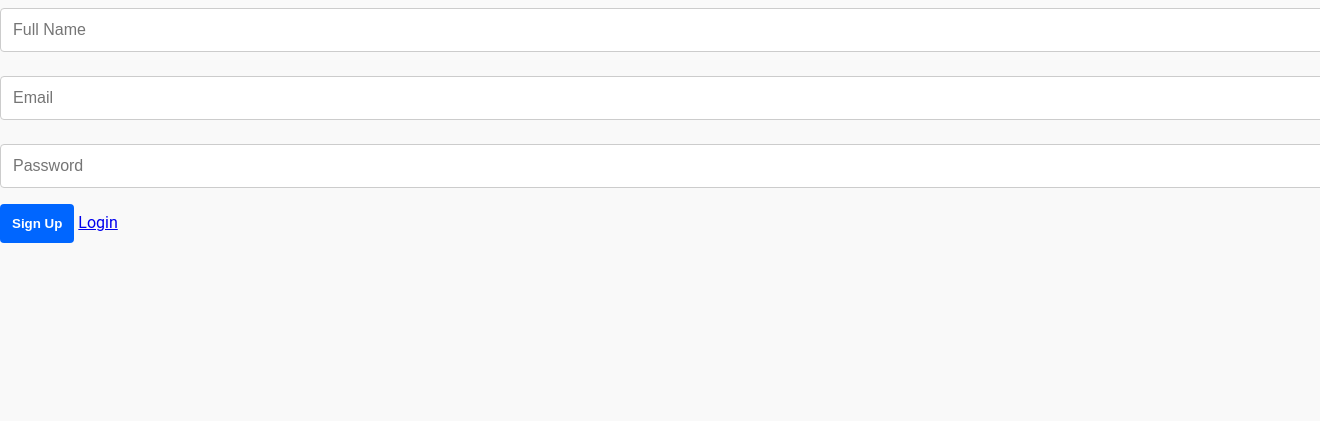
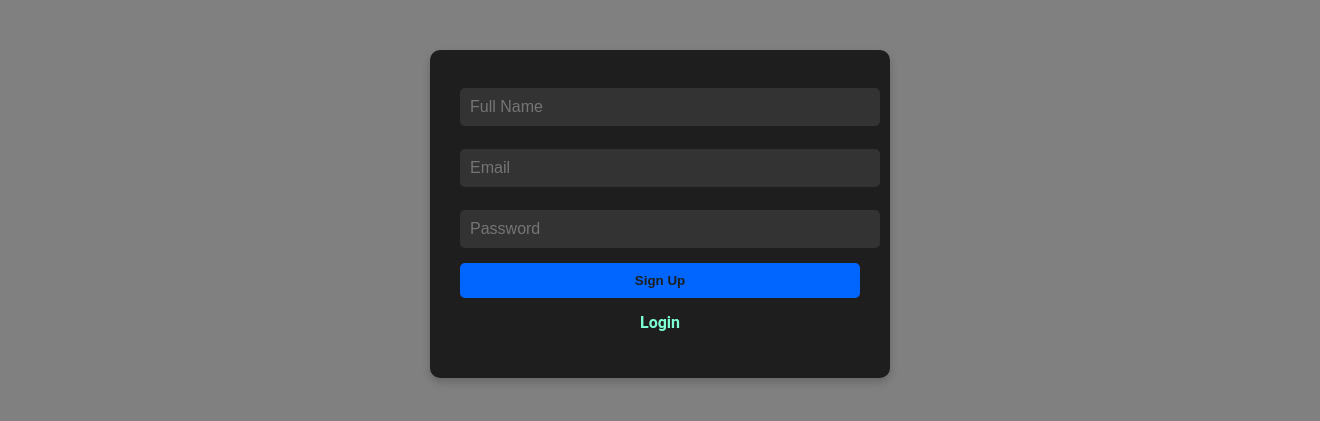
Before and after one commit to theYogiCode/cryptoportfoliotracker, a Flask app: page /signup in a window 1320 px wide; the page is wider, and only the part inside the window is pictured. Shown: the top 421 px of that part. Run offline with Flask 3, Linux system fonts and the light colour scheme; some libraries are stand-ins or nearby versions.

Commit message:
Final update

```diff
--- a/app.py
+++ b/app.py
@@ -103,11 +103,33 @@ def login_required(f):
         return f(*args, **kwargs)
     return decorated_function
 
-@app.route('/portfolio')
+
+@app.route('/portfolio', methods=['GET', 'POST'])
 @login_required
 def portfolio():
-    return render_template('portfolio.html')
+    user_id = session['user_id']
+    cursor = mysql.connection.cursor(MySQLdb.cursors.DictCursor)
 
+    if request.method == 'POST':
+        data = request.get_json()
+        coin_name = data.get('coin_name')
+        amount = data.get('amount')
+        buy_price = data.get('buy_price')
+
+        if coin_name and amount is not None and buy_price is not None:
+            cursor.execute(
+                "INSERT INTO portfolio (user_id, coin_name, amount, buy_price) VALUES (%s, %s, %s, %s)",
+                (user_id, coin_name, amount, buy_price)
+            )
+            mysql.connection.commit()
+            return jsonify({'message': 'Coin added successfully'}), 200
+        else:
+            return jsonify({'error': 'All fields are required'}), 400
+
+    # Fetch user's coins
+    cursor.execute("SELECT * FROM portfolio WHERE user_id = %s", (user_id,))
+    coins = cursor.fetchall()
+    return render_template('portfolio.html', coins=coins)
 
 
 @app.route('/logout')
--- a/static/main.css
+++ b/static/main.css
@@ -24,7 +24,7 @@ input, button {
 body {
   margin: 0;
   font-family: 'Roboto', sans-serif;
-  background-color: #f9f9f9;
+  background-color: grey;
   color: #333;
 }
 
@@ -171,3 +171,64 @@ dl dd {
 #coinList{
   color: wheat;
 }
+
+#login-form ,#signup-form {
+    max-width: 400px;
+    margin: 50px auto;
+    padding: 30px;
+    background-color: #1e1e1e;
+    border-radius: 10px;
+    box-shadow: 0 4px 8px rgba(0, 0, 0, 0.2);
+    font-family: 'Roboto', sans-serif;
+}
+
+/*#login-form h2, #signup-form h2 {
+    text-align: center;
+    color: #00ffcc;
+    margin-bottom: 20px;
+}*/
+
+#login-form input[type="email"],
+#login-form input[type="password"],
+#signup-form input[type="text"],
+#signup-form input[type="email"],
+#signup-form input[type="password"] {
+    width: 100%;
+    padding: 10px;
+    margin-bottom: 15px;
+    border: none;
+    border-radius: 5px;
+    background-color: #333;
+    color: #fff;
+}
+
+#login-form button, #signup-form button {
+    width: 100%;
+    padding: 10px;
+    border: none;
+    border-radius: 5px;
+    background-color: #0066ff;
+    color: #1e1e1e;
+    font-weight: bold;
+    cursor: pointer;
+    transition: background-color 0.3s ease;
+}
+
+#login-form button:hover, #signup-form button:hover {
+    background-color: #004ecb;
+}
+
+#login-form a, #signup-form a {
+    display: block;                /* Makes it appear on a new line */
+    margin-top: 15px;              /* Adds space above the link */
+    text-align: center;            /* Centers the link */
+    color: aquamarine;             /* Keeps your chosen color */
+    font-weight: bold;             /* Keeps your chosen font weight */
+    text-decoration: none;         /* Removes underline by default */
+    transition: color 0.3s ease;   /* Smooth color transition on hover */
+}
+
+#login-form a:hover, #signup-form a:hover  {
+    color: #00ccaa;                /* Slightly darker color on hover */
+    text-decoration: underline;    /* Adds underline on hover for clarity */
+}
```
Also changed, not shown: templates/portfolio.html (+30 -3 lines).
